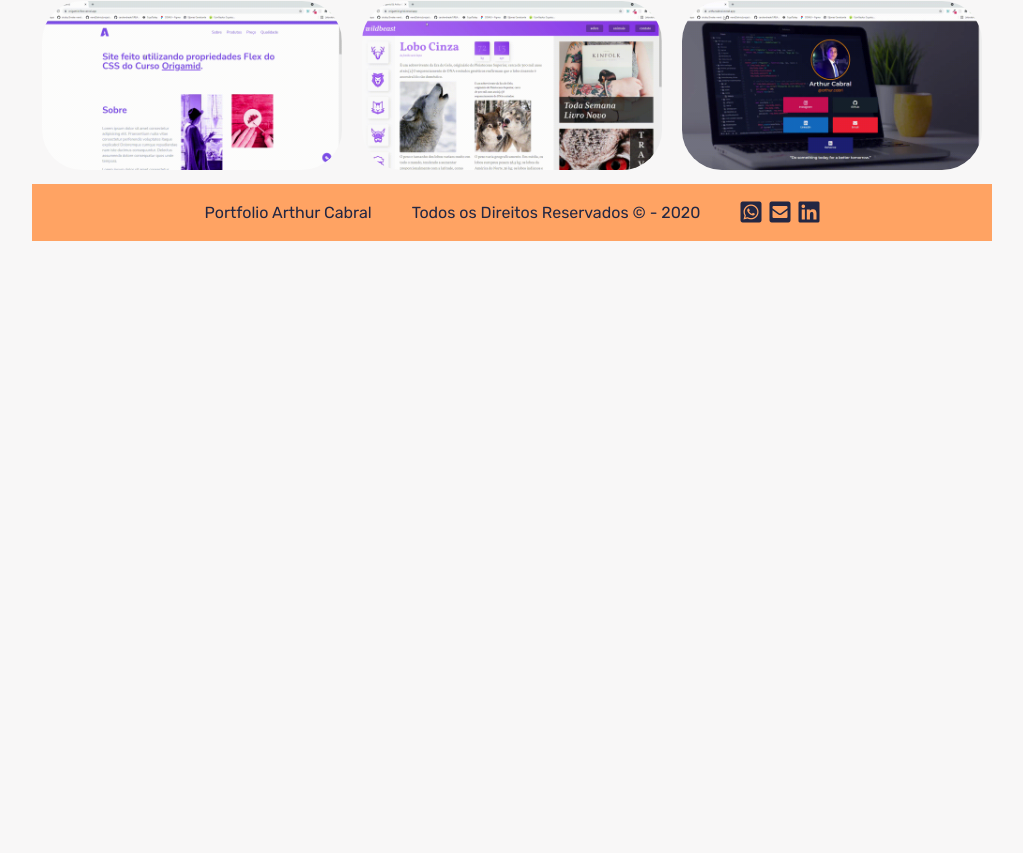
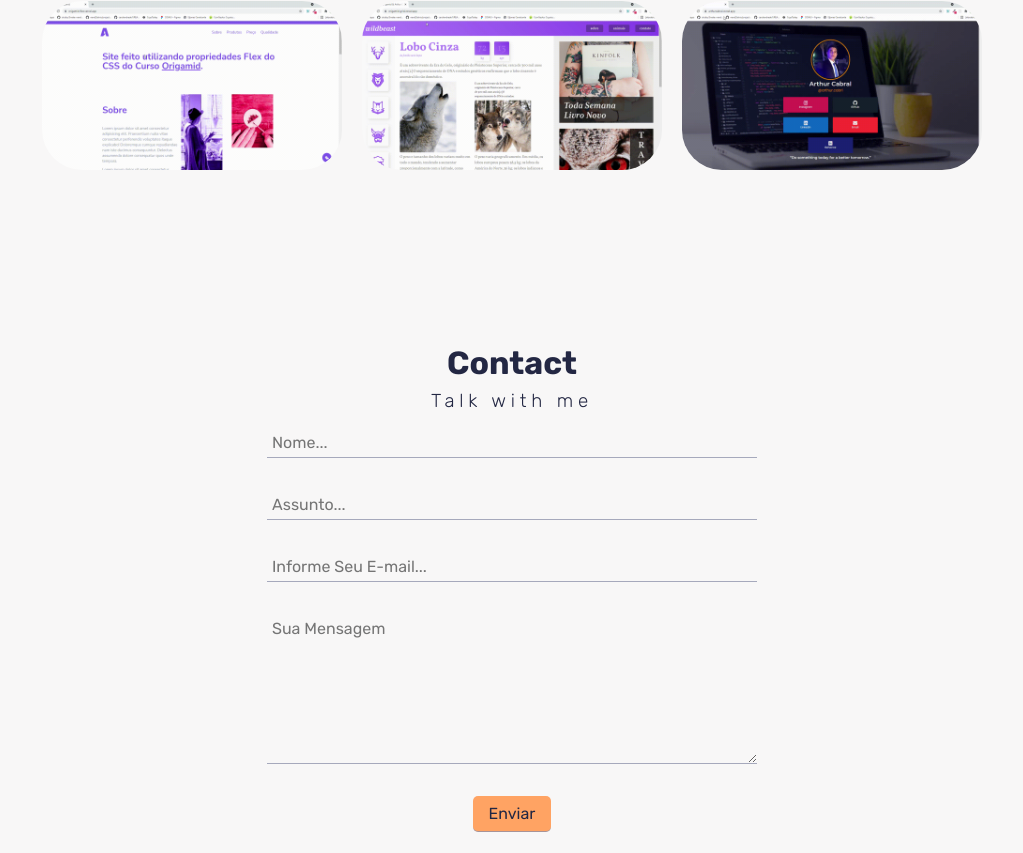
Before and after one commit to CabralArthur/React-Portfolio, a React (Create React App) app: page / in a window 1280 px wide. Shown: the part 2787-3640 px from the top of the page, without its empty margins (128-1151 px from the left). Before the commit the page ends 3028 px from the top, so only its background shows below. Built offline with nearby package versions, Linux system fonts and the light colour scheme.

Commit message:
Adding Footer

```diff
--- a/src/App.js
+++ b/src/App.js
@@ -1,5 +1,6 @@
 import AboutSection from "./Components/AboutSection/AboutSection";
 import Footer from "./Components/Footer/Footer";
+import FormSection from "./Components/FormSection/FormSection";
 import Header from "./Components/Header/Header";
 import HomeSection from "./Components/HomeSection/HomeSection";
 import Portfolio from "./Components/Portfolio/Portfolio";
@@ -8,14 +9,17 @@ import "./Styles/Main.css"
 
 function App() {
   return (
+    <>
       <div className="App container">
         <Header/>
         <HomeSection/>
         <AboutSection/>
         <SkillsSection/>
         <Portfolio/>
+        <FormSection/>
+      </div>
       <Footer/>
-    </div>
+    </>
   );
 }
 
```
Lines whose indentation alone changed are shown as unchanged.
